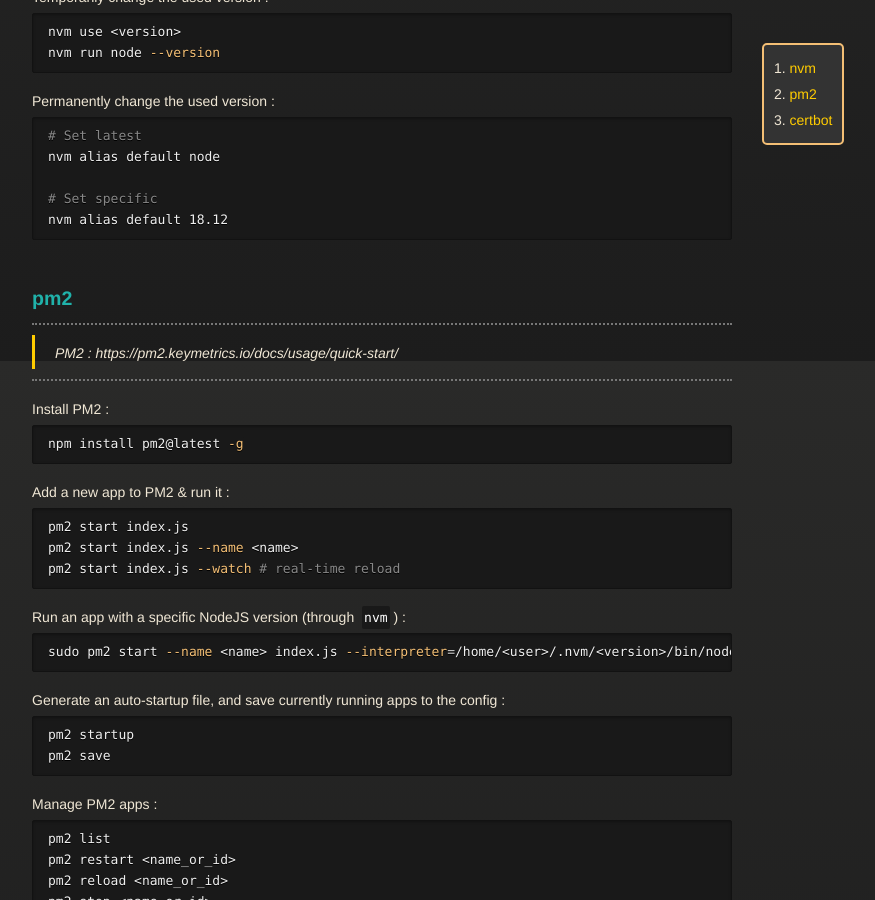
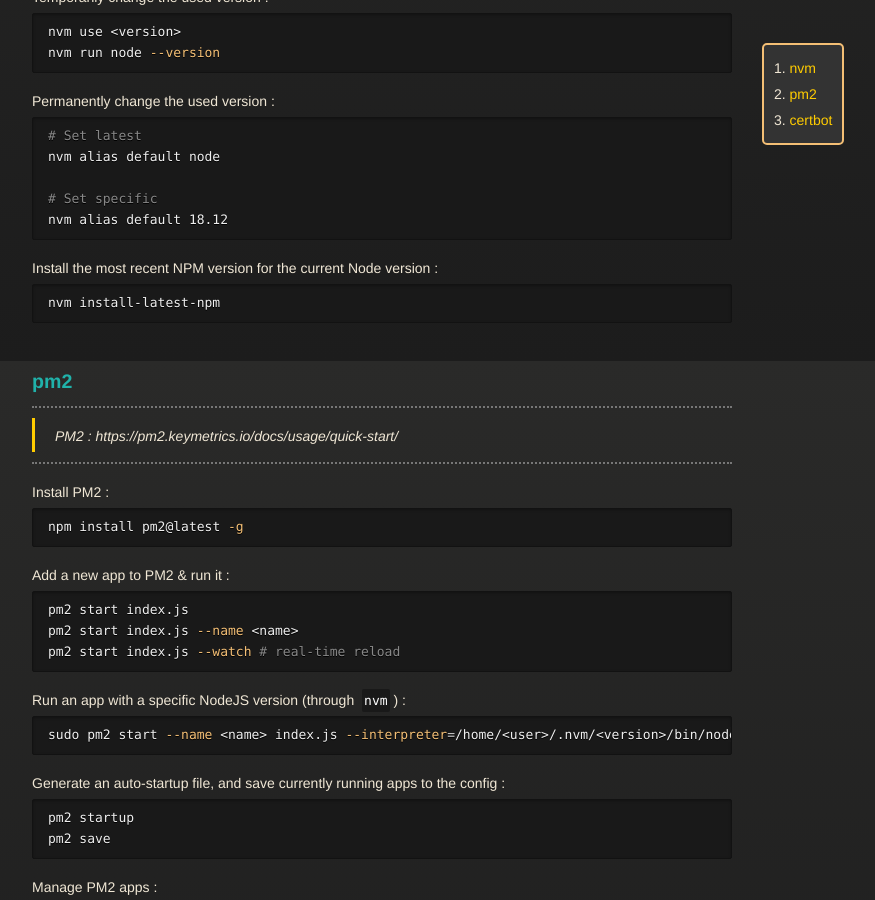
Before and after one commit to vincent-clipet/cheatsheets, a Jekyll site: the page built from markdown/web-tools.md, in a window 1280 px wide and 900 px high, scrolled down 539 px. Shown: the whole window, without its empty margins (258-1133 px from the left). Built offline with Jekyll 4.4.1, drawn with Linux system fonts in a browser that asks for light colours; our own code applies the rules of GitHub Pages for plain Markdown files.

Commit message:
feat(web-tools): added a new command for NPM

````diff
--- a/markdown/web-tools.md
+++ b/markdown/web-tools.md
@@ -48,6 +48,11 @@
 
 # Set specific
 nvm alias default 18.12
+```
+
+Install the most recent NPM version for the current Node version :
+```bash
+nvm install-latest-npm
 ```
 
 
````
